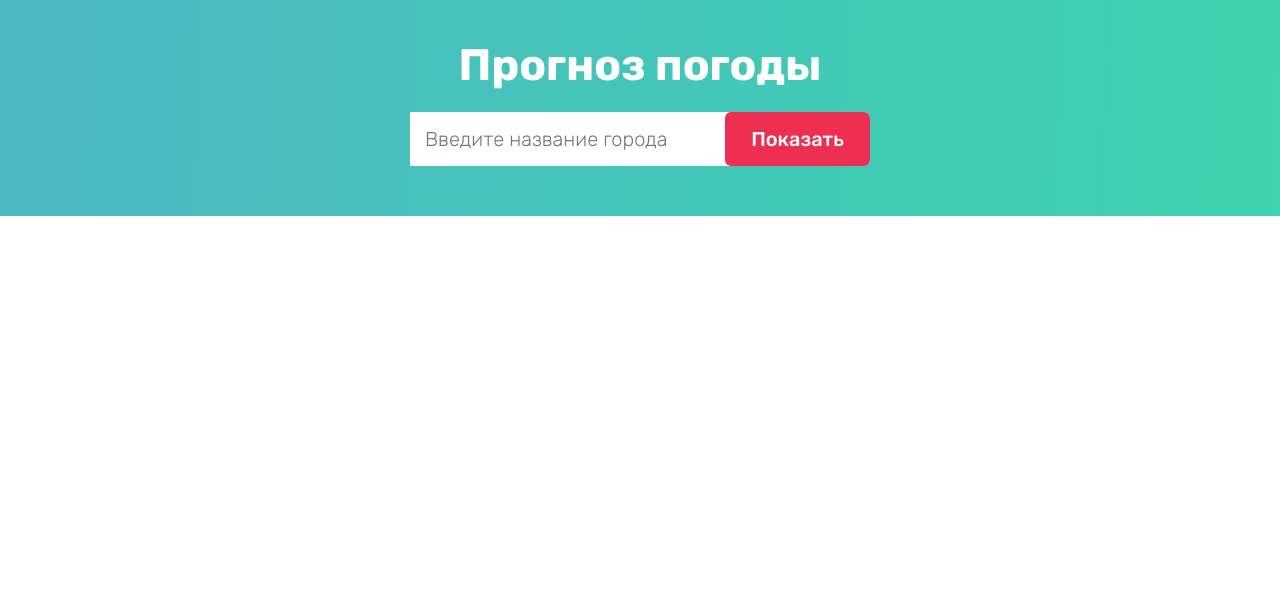
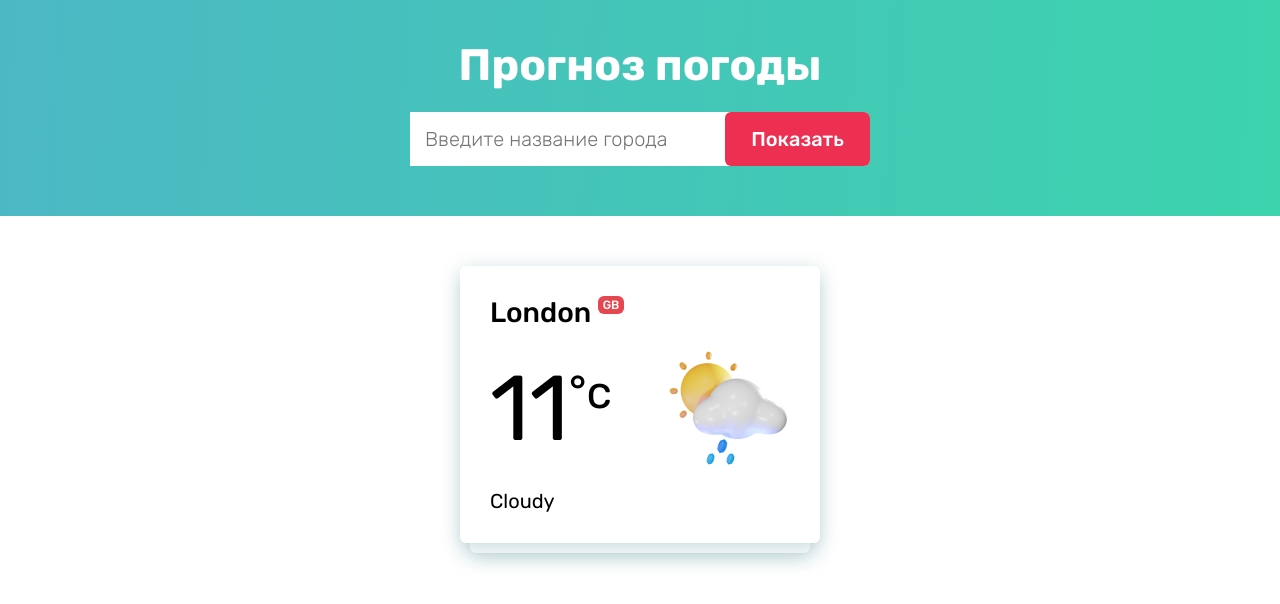
Before and after one commit to kolenkoal/weather-app, a plain HTML site: page index.html in a window 1280 px wide. Drawn offline with Linux system fonts and the light colour scheme.

Commit message:
Card is done

```diff
--- a/index.html
+++ b/index.html
@@ -20,6 +20,15 @@
     </form>
 </header>
 
+<div class="card">
+    <h2 class="card-city">London <span>GB</span></h2>
+    <div class="card-weather">
+        <div class="card-value">11<sup>°c</sup> </div>
+        <img src="./images/example.png" alt="example">
+    </div>
+    <div class="card-description">Cloudy</div>
+</div>
+
 <script src="./scripts/main.js"></script>
 </body>
 </html>
--- /dev/null
+++ b/styles/blocks/card.scss
@@ -0,0 +1,66 @@
+.card {
+  position: relative;
+  display: flex;
+  flex-direction: column;
+  row-gap: 20px;
+  width: 360px;
+  padding: 30px;
+  background-color: #fff;
+  -webkit-border-radius: 6px;
+  -moz-border-radius: 6px;
+  border-radius: 6px;
+  box-shadow: 0 5px 20px rgba(27, 108, 114, 0.25);
+
+  &::before {
+    content: '';
+    left: 10px;
+    bottom: -10px;
+    z-index: -1;
+    width: calc(100% - 20px);
+    height: 100%;
+    position: absolute;
+    background: #FFFFFF;
+    box-shadow: 0 5px 20px rgba(27, 108, 114, 0.25);
+    border-radius: 6px;
+  }
+
+  &-city {
+    font-weight: 500;
+    font-size: 28px;
+    line-height: 33px;
+    color: #000000;
+
+    span {
+      display: inline-block;
+      background: #E5464F;
+      border-radius: 6px;
+      padding: 3px 5px;
+      color: #fff;
+      font-weight: 500;
+      font-size: 12px;
+      line-height: 1;
+      vertical-align: text-top;
+    }
+  }
+
+  &-weather {
+    display: flex;
+    justify-content: space-between;
+    align-items: center;
+  }
+
+  &-value {
+    font-size: 92px;
+    line-height: 1;
+    color: #000;
+
+    sup {
+      font-size: 50%;
+    }
+  }
+
+  &-description {
+    font-size: 20px;
+    line-height: 1.2;
+  }
+}
--- a/styles/blocks/header.scss
+++ b/styles/blocks/header.scss
@@ -1,4 +1,5 @@
 .header {
+  width: 100%;
   padding: 40px 15px 50px;
   background: linear-gradient(92.7deg, #4CB8C4 0%, #3CD3AD 100%), #232323;
   display: flex;
--- a/styles/main.scss
+++ b/styles/main.scss
@@ -2,8 +2,13 @@
 
 
 @import "./blocks/header";
+@import "./blocks/card";
 
 
 body {
+  display: flex;
+  flex-direction: column;
+  align-items: center;
   font-family: 'Rubik', sans-serif;
+  row-gap: 50px;
 }
```
Also changed, not shown: css/main.css, images/example.png (added).
